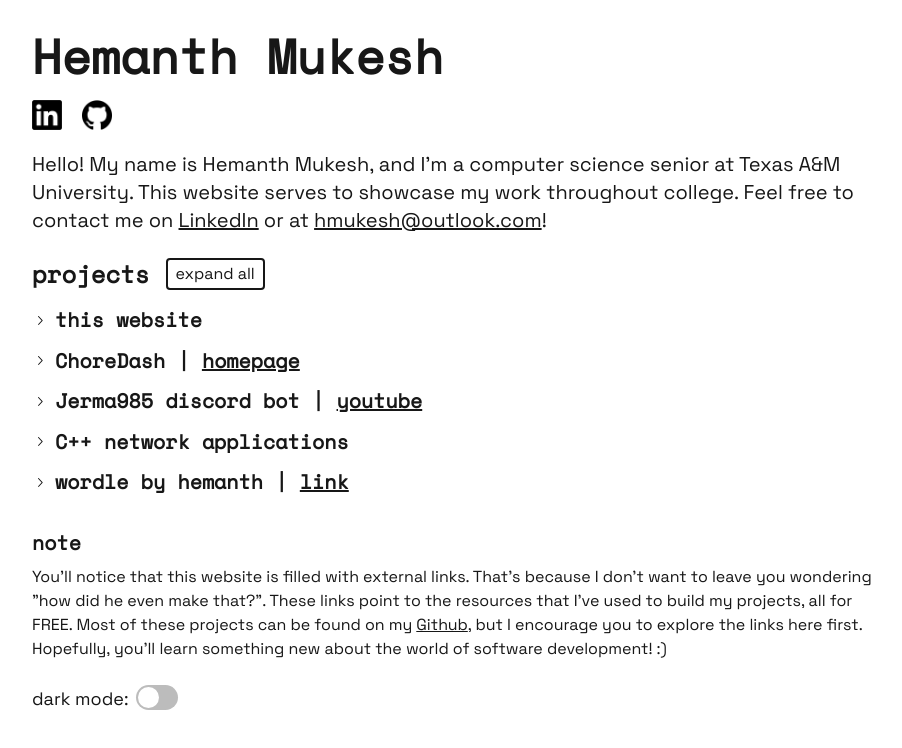
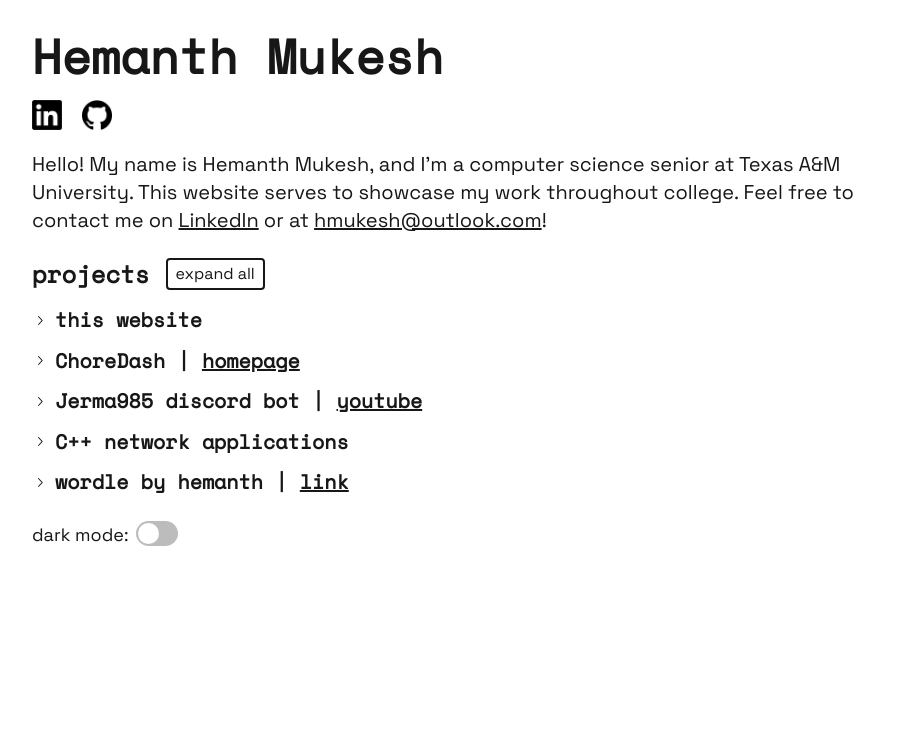
Before and after one commit to hmukesh5/hmukesh5.github.io, a React (Vite) app: page / in a window 1280 px wide. Shown: the top 748 px of the page, without its empty margins (184-1086 px from the left). Built offline with nearby package versions, Linux system fonts and the light colour scheme.

Commit message:
commented note

```diff
--- a/src/App.tsx
+++ b/src/App.tsx
@@ -106,7 +106,8 @@ function App() {
                         <span className="font-bold text-amber-600">🏆 Aggie Coding Club Discord Bot Challenge 2022 1st place winner</span>
                         <br/>
                         A Discord bot based on the popular Twitch streamer Jerma985.
-                        Built in Python with the {nextcordLink} module, with {paytonLink}.
+                        Built in Python with the {nextcordLink} module, a MySQL server with MAMP, and APIs including Twitch, YouTube, and Uberduck.
+                        Co-Developed with {paytonLink}.
                     </>
         },
         {
@@ -202,7 +203,7 @@ function App() {
                 </Accordion.Root>
             </div>
 
-            <div className="max-w-fit">
+            {/* <div className="max-w-fit">
                 <div className="mb-2 mt-8">
                     <h3 className="font-bold text-lg sm:text-xl font-heading">note</h3>
                 </div>
@@ -216,7 +217,7 @@ function App() {
                         Hopefully, you'll learn something new about the world of software development! :)
                     </p>
                 </div>
-            </div>
+            </div> */}
 
             <br/>
             <div className="">
```
